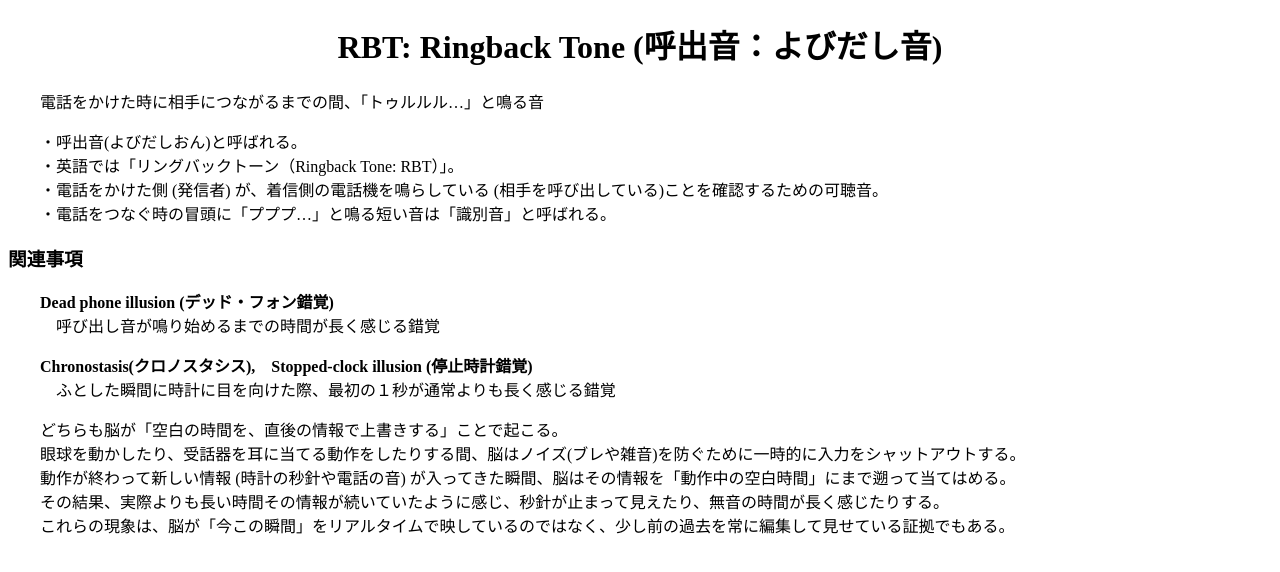
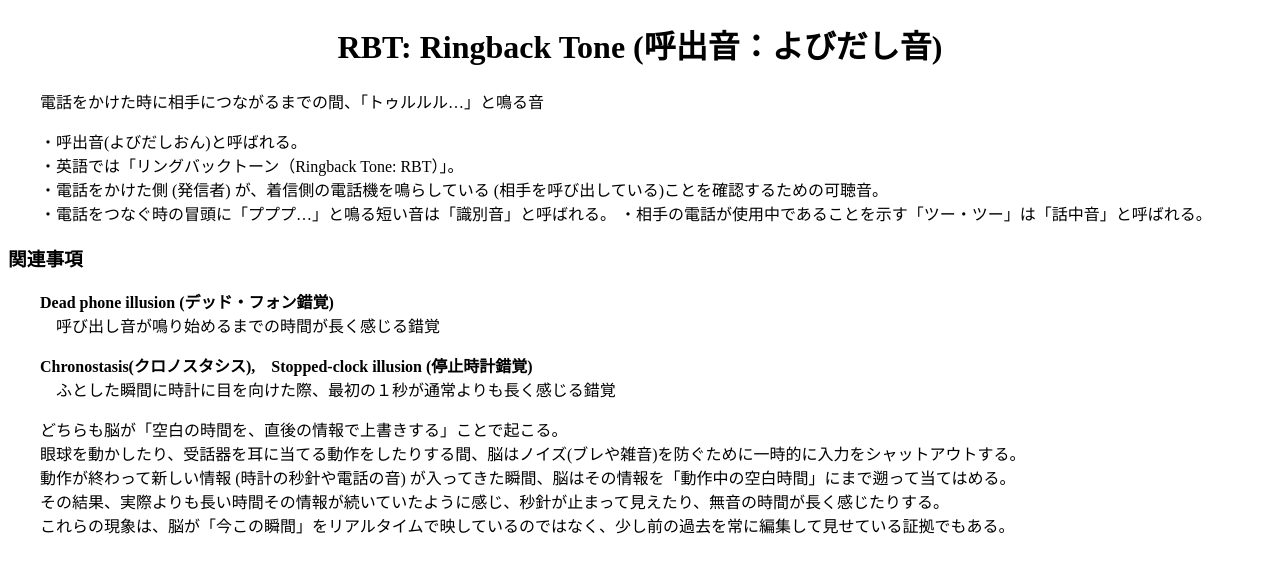
Before and after one commit to boyoyon/Whatchamacallit, a plain HTML site: page data/RBT.html in a window 1280 px wide. Drawn offline with nearby package versions, Linux system fonts and the light colour scheme.

Commit message:
Add files via upload

```diff
--- a/data/RBT.html
+++ b/data/RBT.html
@@ -64,6 +64,7 @@
 ・英語では「リングバックトーン（Ringback Tone: RBT）」。<br>
 ・電話をかけた側 (発信者) が、着信側の電話機を鳴らしている (相手を呼び出している)ことを確認するための可聴音。<br>
 ・電話をつなぐ時の冒頭に「プププ…」と鳴る短い音は「識別音」と呼ばれる。
+・相手の電話が使用中であることを示す「ツー・ツー」は「話中音」と呼ばれる。
 </p>
 
 <h3>関連事項</h3>
```
